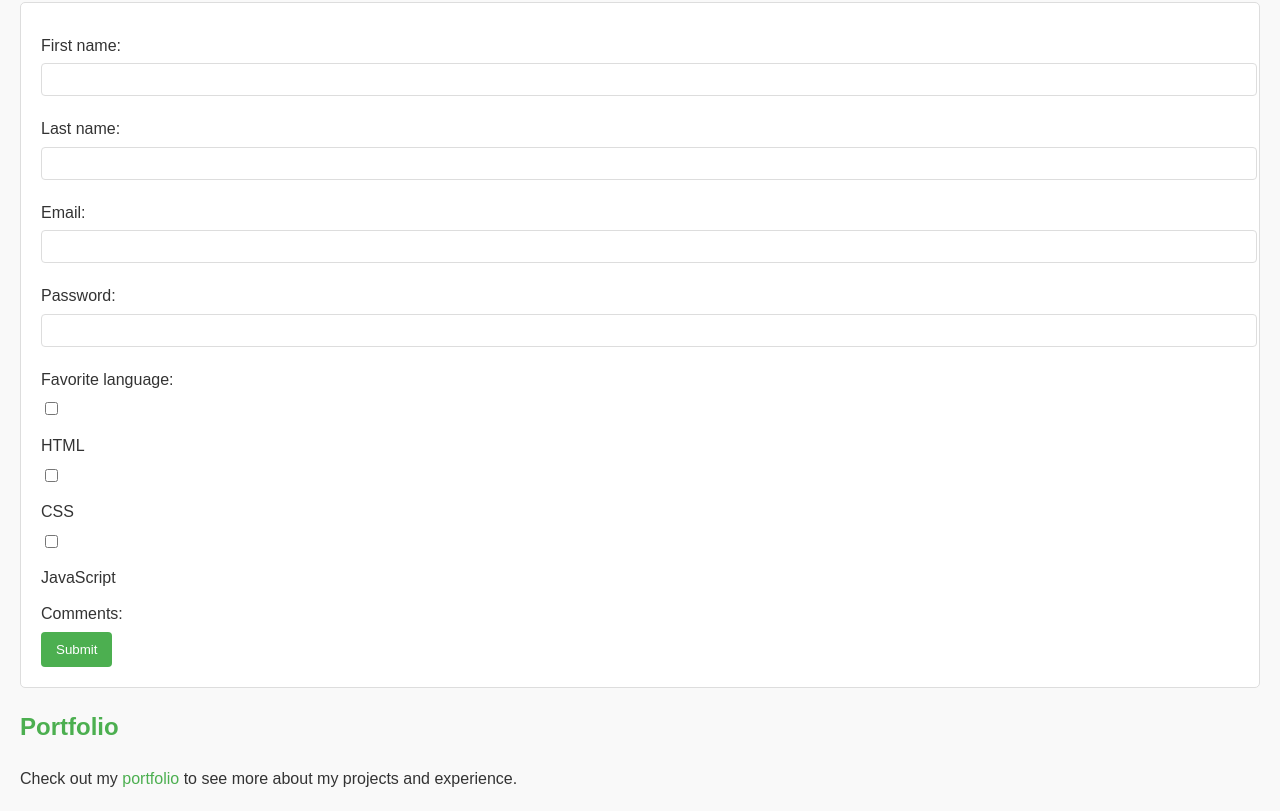
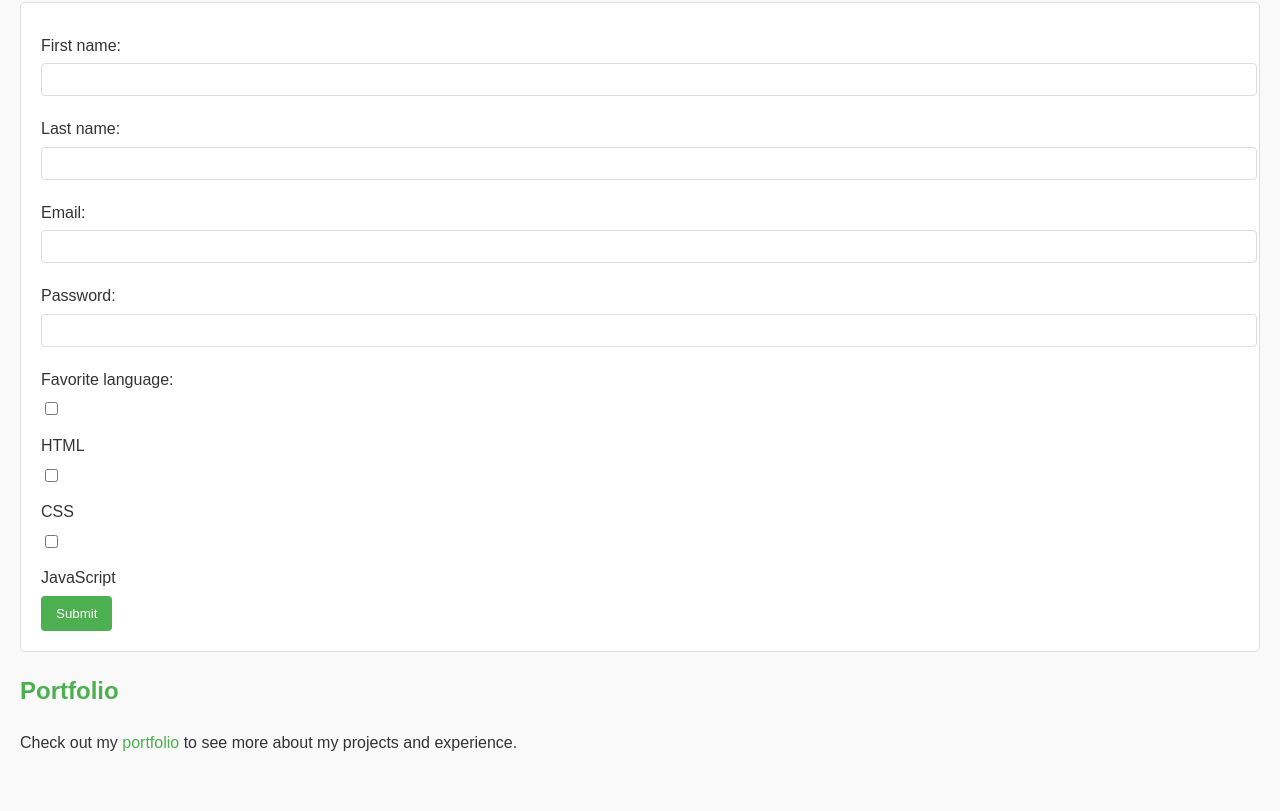
Before and after one commit to debkundu1507/DEBJEET-KUNDU, a plain HTML site: page index.html in a window 1280 px wide. Shown: the part 1218-2029 px from the top of the page. After the commit the page ends 1994 px from the top, so only its background shows below. Drawn offline with Linux system fonts and the light colour scheme.

Commit message:
Update index.html

```diff
--- a/index.html
+++ b/index.html
@@ -164,9 +164,6 @@
         <input type="checkbox" id="javascript" name="fav_language" value="JavaScript">
         <label for="javascript">JavaScript</label>
 
-        <label for="comments">Comments:</label>
-
-
         <input type="submit" value="Submit">
     </form>
     <h2>Portfolio</h2>
```
